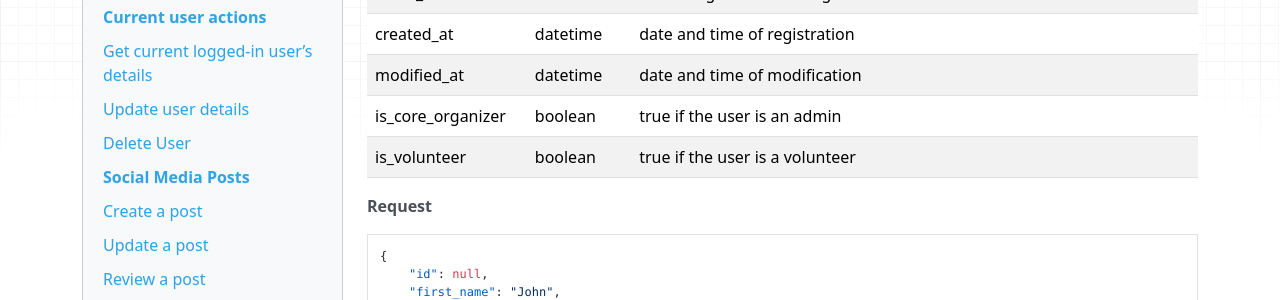
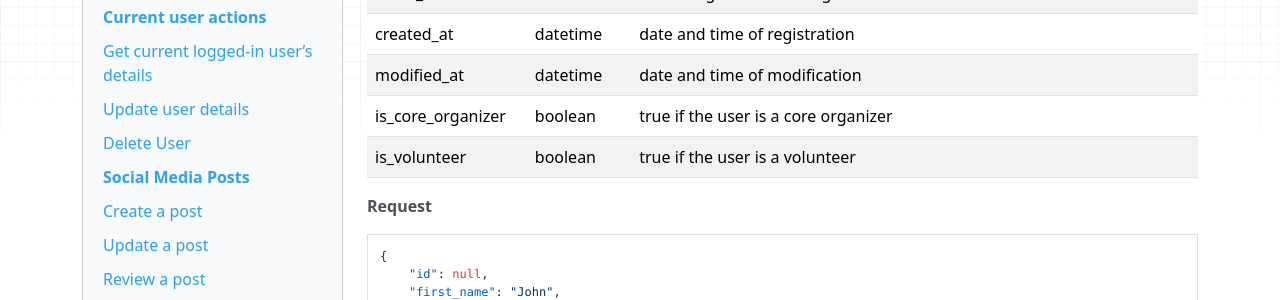
Before and after one commit to CuriousLearner/nexus, an MkDocs documentation site: the page built from docs/api/proposed_endpoints.md, in a window 1280 px wide and 900 px high, scrolled down 1018 px. Shown: the part 155-455 px from the top of the window. Built offline with MkDocs 1.6.1, drawn with Linux system fonts in a browser that asks for light colours; nearby versions of some CDN libraries; old or Windows-style settings are respelled for this version of MkDocs.

Commit message:
doc(endpoint): Correct changed field description

```diff
--- a/docs/api/proposed_endpoints.md
+++ b/docs/api/proposed_endpoints.md
@@ -23,7 +23,7 @@ contact           | text      | contact number
 ticket_id         | text      | ticket ID generated at registration
 created_at        | datetime  | date and time of registration
 modified_at       | datetime  | date and time of modification
-is_core_organizer | boolean   | true if the user is an admin
+is_core_organizer | boolean   | true if the user is a core organizer
 is_volunteer      | boolean   | true if the user is a volunteer
 
 
```
